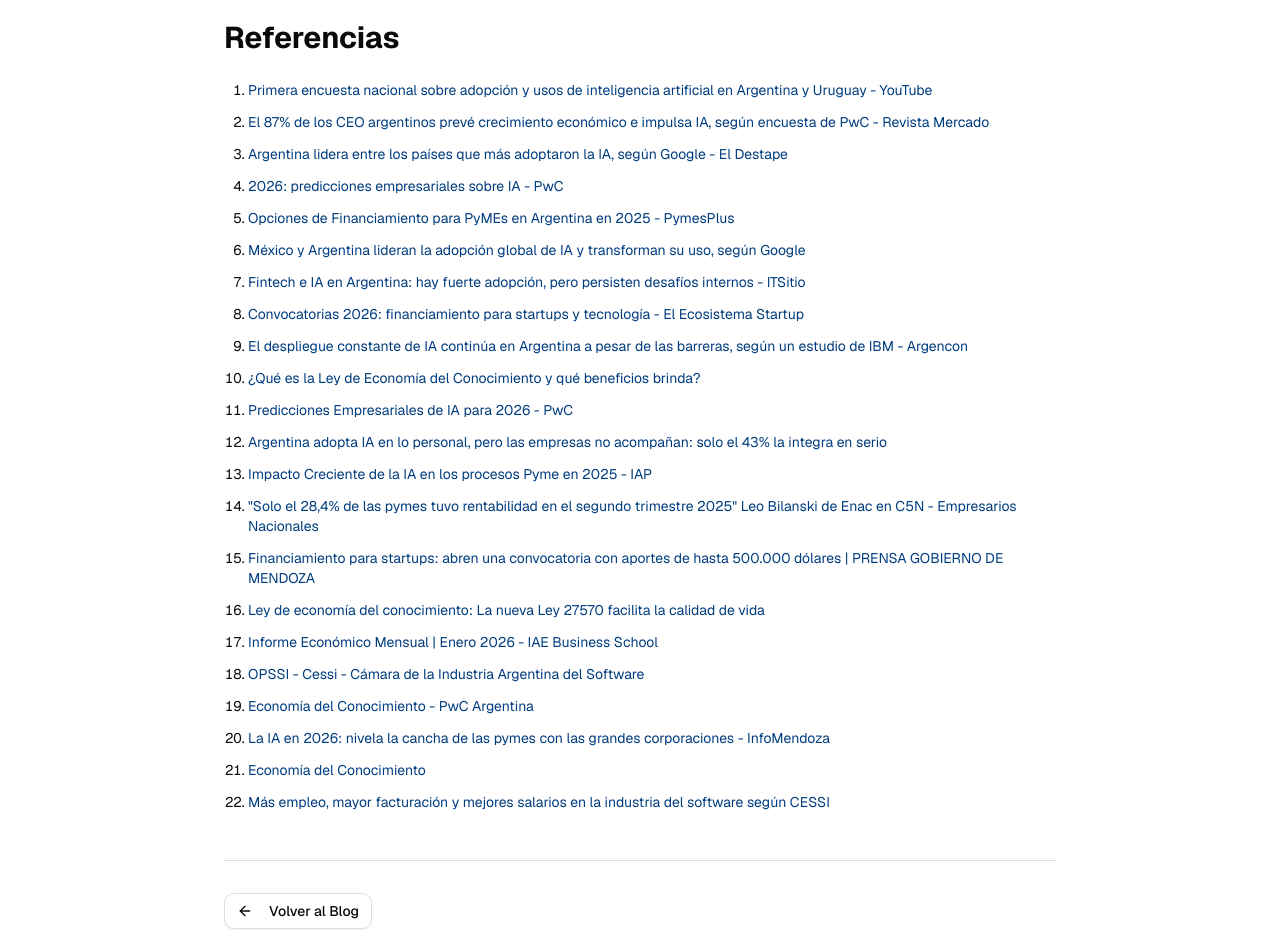
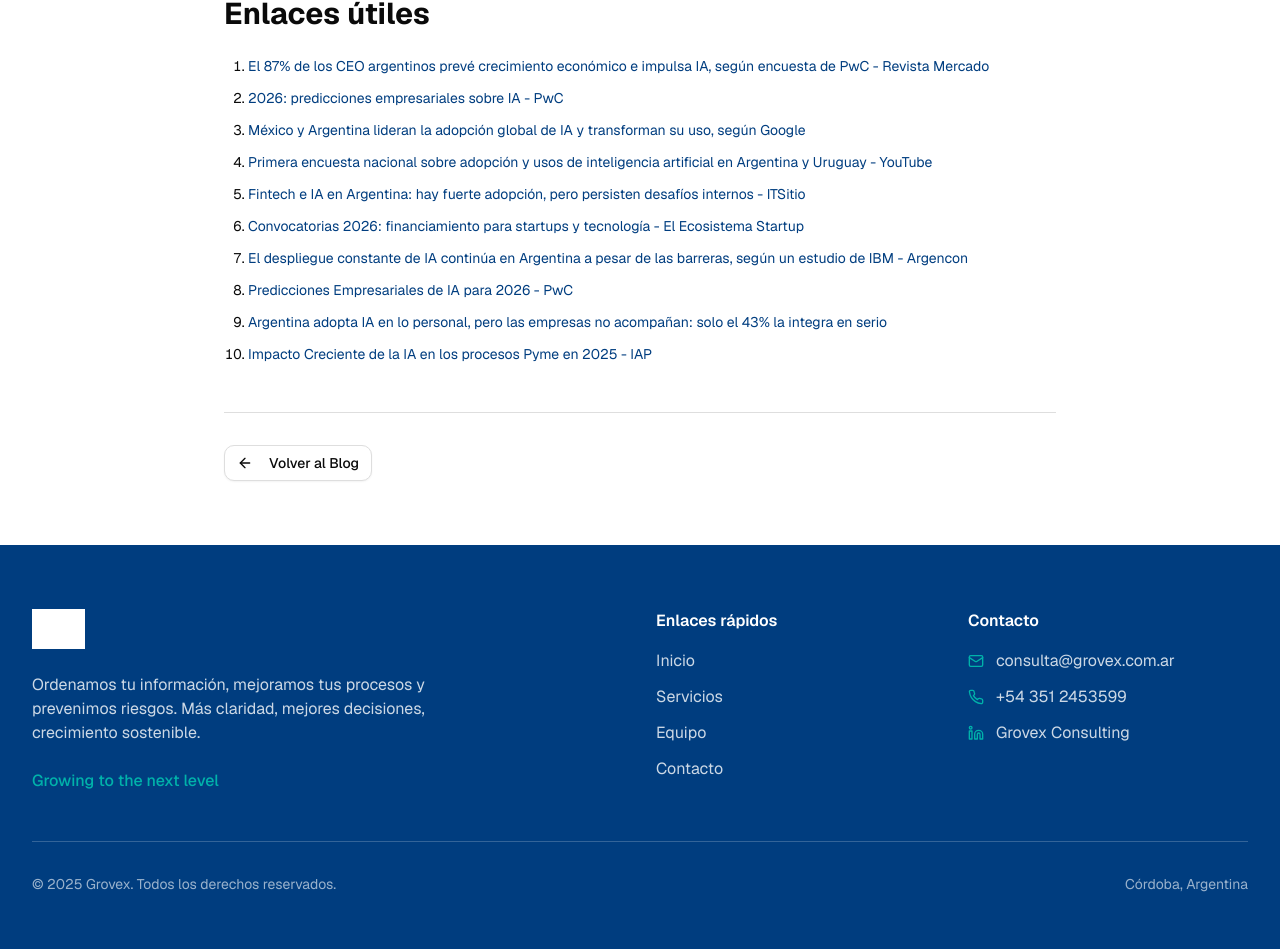
Before and after one commit to leanjuarezt-cloud/webgrovex, a Next.js app: page /blog/brecha-ia-argentina-2026 in a window 1280 px wide. Shown: the part 2798-3747 px from the top of the page. Built offline with nearby package versions, Linux system fonts and the light colour scheme; grey boxes are pictures that could not be loaded.

Commit message:
Actualizar articulo de IA: reducir enlaces y eliminar referencia a rentabilidad
Co-authored-by: Cursor <cursoragent@cursor.com>

```diff
--- a/app/blog/brecha-ia-argentina-2026/page.tsx
+++ b/app/blog/brecha-ia-argentina-2026/page.tsx
@@ -100,7 +100,7 @@ export default function ArticlePage() {
             <h2 className="text-3xl font-bold mt-12 mb-6">2. PyMEs: La IA como Herramienta de Supervivencia</h2>
 
             <p className="mb-6">
-              Para la pequeña y mediana empresa argentina, la IA ha dejado de ser un lujo para convertirse en un mecanismo de compensación ante la baja rentabilidad (solo el 28,4% de las PyMEs reportó rentabilidad positiva a mediados de 2025).
+              Para la pequeña y mediana empresa argentina, la IA ha dejado de ser un lujo para convertirse en un mecanismo de compensación ante la baja rentabilidad.
             </p>
 
             <p className="mb-4">Los resultados de quienes ya la implementan son contundentes:</p>
@@ -161,22 +161,12 @@ export default function ArticlePage() {
               Aquellas PyMEs que logren superar la barrera del "no sé cómo" mediante la capacitación y el uso de los beneficios fiscales existentes, serán las que lideren la competitividad en la segunda mitad de esta década.
             </p>
 
-            <h2 className="text-3xl font-bold mt-12 mb-6">Referencias</h2>
+            <h2 className="text-3xl font-bold mt-12 mb-6">Enlaces útiles</h2>
 
             <ol className="list-decimal pl-6 space-y-3 text-sm">
               <li>
-                <a href="https://www.youtube.com/watch?v=83yZhn9xw2E" target="_blank" rel="noopener noreferrer" className="text-primary hover:underline">
-                  Primera encuesta nacional sobre adopción y usos de inteligencia artificial en Argentina y Uruguay - YouTube
-                </a>
-              </li>
-              <li>
                 <a href="https://mercado.com.ar/economia-y-politica/el-87-de-los-ceo-argentinos-preve-crecimiento-economico-e-impulsa-ia-segun-encuesta-de-pwc/" target="_blank" rel="noopener noreferrer" className="text-primary hover:underline">
                   El 87% de los CEO argentinos prevé crecimiento económico e impulsa IA, según encuesta de PwC - Revista Mercado
-                </a>
-              </li>
-              <li>
-                <a href="https://www.eldestapeweb.com/tecnologia/inteligencia-artificial/argentina-es-de-los-paises-que-mas-adoptaron-la-ia-segun-google-2026127213053" target="_blank" rel="noopener noreferrer" className="text-primary hover:underline">
-                  Argentina lidera entre los países que más adoptaron la IA, según Google - El Destape
                 </a>
               </li>
               <li>
@@ -185,13 +175,13 @@ export default function ArticlePage() {
                 </a>
               </li>
               <li>
-                <a href="https://pymesplus.ar/blog/actualidad-tendencias/opciones_de_financiamiento_para_pymes_en_argentina_en_2025.html" target="_blank" rel="noopener noreferrer" className="text-primary hover:underline">
-                  Opciones de Financiamiento para PyMEs en Argentina en 2025 - PymesPlus
+                <a href="https://www.infobae.com/tecno/2026/01/27/mexico-y-argentina-lideran-la-adopcion-global-de-ia-y-transforman-su-uso-segun-google/" target="_blank" rel="noopener noreferrer" className="text-primary hover:underline">
+                  México y Argentina lideran la adopción global de IA y transforman su uso, según Google
                 </a>
               </li>
               <li>
-                <a href="https://www.infobae.com/tecno/2026/01/27/mexico-y-argentina-lideran-la-adopcion-global-de-ia-y-transforman-su-uso-segun-google/" target="_blank" rel="noopener noreferrer" className="text-primary hover:underline">
-                  México y Argentina lideran la adopción global de IA y transforman su uso, según Google
+                <a href="https://www.youtube.com/watch?v=83yZhn9xw2E" target="_blank" rel="noopener noreferrer" className="text-primary hover:underline">
+                  Primera encuesta nacional sobre adopción y usos de inteligencia artificial en Argentina y Uruguay - YouTube
                 </a>
               </li>
               <li>
@@ -210,11 +200,6 @@ export default function ArticlePage() {
                 </a>
               </li>
               <li>
-                <a href="https://kualitaconsultores.com/que-es-la-ley-de-economia-del-conocimiento/" target="_blank" rel="noopener noreferrer" className="text-primary hover:underline">
-                  ¿Qué es la Ley de Economía del Conocimiento y qué beneficios brinda?
-                </a>
-              </li>
-              <li>
                 <a href="https://www.pwc.com/ia/es/Issues/agenda-de-liderazgo/Predicciones-Empresariales-de-IA-para-2026.html" target="_blank" rel="noopener noreferrer" className="text-primary hover:underline">
                   Predicciones Empresariales de IA para 2026 - PwC
                 </a>
@@ -227,51 +212,6 @@ export default function ArticlePage() {
               <li>
                 <a href="https://iap.org.ar/robot-especializado-en-soldaduras-complejas/" target="_blank" rel="noopener noreferrer" className="text-primary hover:underline">
                   Impacto Creciente de la IA en los procesos Pyme en 2025 - IAP
-                </a>
-              </li>
-              <li>
-                <a href="https://enac.org.ar/contenido/4209/solo-el-284-de-las-pymes-tuvo-rentabilidad-en-el-segundo-trimestre-2025-leo-bila" target="_blank" rel="noopener noreferrer" className="text-primary hover:underline">
-                  "Solo el 28,4% de las pymes tuvo rentabilidad en el segundo trimestre 2025" Leo Bilanski de Enac en C5N - Empresarios Nacionales
-                </a>
-              </li>
-              <li>
-                <a href="https://prensa.mendoza.gob.ar/financiamiento-para-startups-abren-una-convocatoria-con-aportes-de-hasta-usd-500-000/" target="_blank" rel="noopener noreferrer" className="text-primary hover:underline">
-                  Financiamiento para startups: abren una convocatoria con aportes de hasta 500.000 dólares | PRENSA GOBIERNO DE MENDOZA
-                </a>
-              </li>
-              <li>
-                <a href="https://blog.colppy.com/guia-ley-de-economia-del-conocimiento" target="_blank" rel="noopener noreferrer" className="text-primary hover:underline">
-                  Ley de economía del conocimiento: La nueva Ley 27570 facilita la calidad de vida
-                </a>
-              </li>
-              <li>
-                <a href="https://www.iae.edu.ar/2026/01/informe-economico-mensual-enero-2026/" target="_blank" rel="noopener noreferrer" className="text-primary hover:underline">
-                  Informe Económico Mensual | Enero 2026 - IAE Business School
-                </a>
-              </li>
-              <li>
-                <a href="https://cessi.org.ar/opssi/" target="_blank" rel="noopener noreferrer" className="text-primary hover:underline">
-                  OPSSI - Cessi - Cámara de la Industria Argentina del Software
-                </a>
-              </li>
-              <li>
-                <a href="https://www.pwc.com.ar/es/publicaciones/economia-del-conocimiento.html" target="_blank" rel="noopener noreferrer" className="text-primary hover:underline">
-                  Economía del Conocimiento - PwC Argentina
-                </a>
-              </li>
-              <li>
-                <a href="https://infomendoza.info/enfoque/la-ia-en-2026-nivela-la-cancha-de-las-pymes-con-las-grandes-corporaciones" target="_blank" rel="noopener noreferrer" className="text-primary hover:underline">
-                  La IA en 2026: nivela la cancha de las pymes con las grandes corporaciones - InfoMendoza
-                </a>
-              </li>
-              <li>
-                <a href="https://www.economiasalta.gob.ar/conosalta/wp-content/uploads/2024/05/Econom%C3%ADa-del-Conocimiento.pdf" target="_blank" rel="noopener noreferrer" className="text-primary hover:underline">
-                  Economía del Conocimiento
-                </a>
-              </li>
-              <li>
-                <a href="https://www.canal-ar.com.ar/33757-Mas-empleo-mayor-facturacion-y-mejores-salarios-en-la-industria-del-software-segun-CESSI.html" target="_blank" rel="noopener noreferrer" className="text-primary hover:underline">
-                  Más empleo, mayor facturación y mejores salarios en la industria del software según CESSI
                 </a>
               </li>
             </ol>
```
